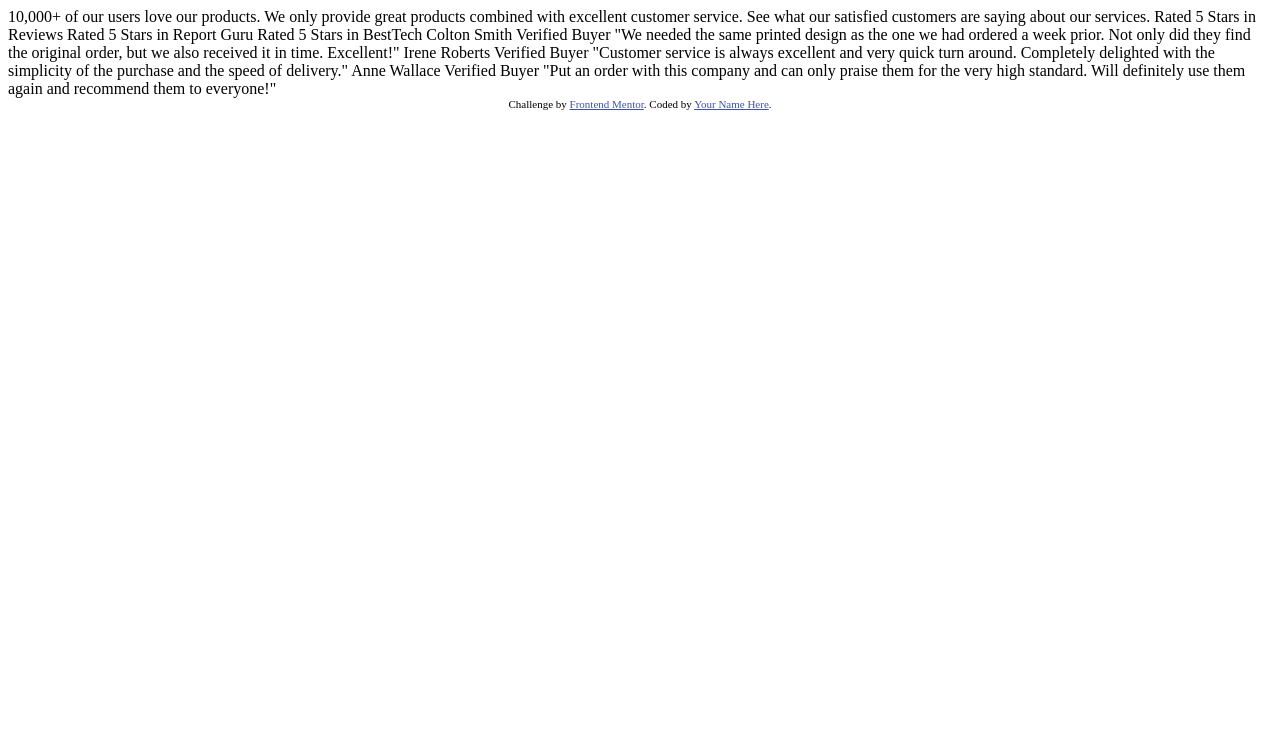
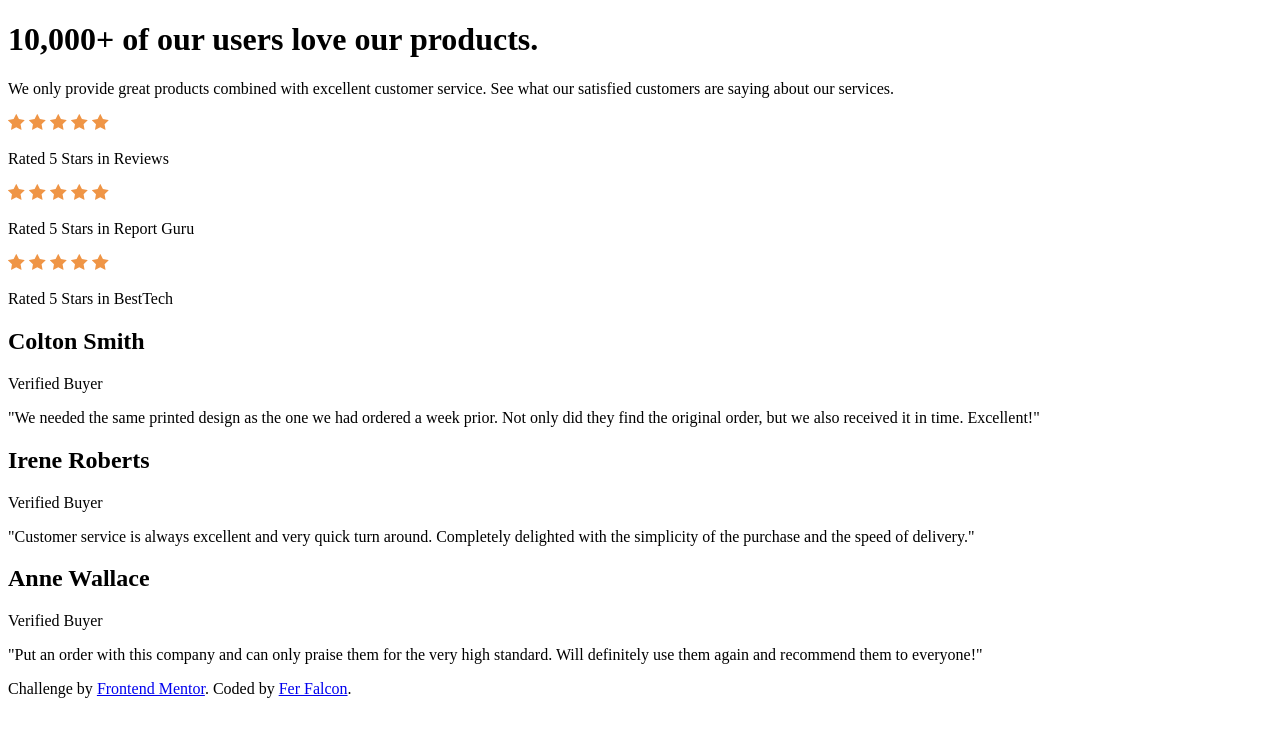
Before and after one commit to ferfalcon/social-proof-section, a plain HTML site: page index.html in a window 1280 px wide. Drawn offline with Linux system fonts and the light colour scheme.

Commit message:
Initial Basic markup

```diff
--- a/index.html
+++ b/index.html
@@ -1,61 +1,67 @@
 <!DOCTYPE html>
 <html lang="en">
+
 <head>
 	<meta charset="UTF-8" />
 	<meta name="viewport" content="width=device-width, initial-scale=1.0" />
-    <!-- displays site properly based on user's device -->
-
-    <link
-      rel="icon"
-      type="image/png"
-      sizes="32x32"
-      href="./images/favicon-32x32.png"
-    />
-
 	<title>Frontend Mentor | Social proof section</title>
-
-    <!-- Feel free to remove these styles or customise in your own stylesheet 👍 -->
-    <style>
-      .attribution {
-        font-size: 11px;
-        text-align: center;
-      }
-      .attribution a {
-        color: hsl(228, 45%, 44%);
-      }
-    </style>
+	<link rel="icon" type="image/png" sizes="32x32" href="./images/favicon-32x32.png" />
 </head>
 <body>
-    10,000+ of our users love our products.
-
-    We only provide great products combined with excellent customer service.
-    See what our satisfied customers are saying about our services.
-
-    Rated 5 Stars in Reviews
-    Rated 5 Stars in Report Guru
-    Rated 5 Stars in BestTech
-
-    Colton Smith
-    Verified Buyer
-    "We needed the same printed design as the one we had ordered a week prior.
-    Not only did they find the original order, but we also received it in time.
-    Excellent!"
-
-    Irene Roberts
-    Verified Buyer
-    "Customer service is always excellent and very quick turn around. Completely
-    delighted with the simplicity of the purchase and the speed of delivery."
-
-    Anne Wallace
-    Verified Buyer
-    "Put an order with this company and can only praise them for the very high
-    standard. Will definitely use them again and recommend them to everyone!"
-
-    <div class="attribution">
-      Challenge by
-      <a href="https://www.frontendmentor.io?ref=challenge" target="_blank"
-        >Frontend Mentor</a
-      >. Coded by <a href="#">Your Name Here</a>.
+	<main>
+		<h1>10,000+ of our users love our products.</h1>
+		<p>We only provide great products combined with excellent customer service. See what our satisfied customers are saying about our services.</p>
+		<div>
+			<div>
+				<img src="./images/icon-star.svg" alt="Star">
+				<img src="./images/icon-star.svg" alt="Star">
+				<img src="./images/icon-star.svg" alt="Star">
+				<img src="./images/icon-star.svg" alt="Star">
+				<img src="./images/icon-star.svg" alt="Star">
 			</div>
+			<p>Rated 5 Stars in Reviews</p>
+		</div>
+		<div>
+			<div>
+				<img src="./images/icon-star.svg" alt="Star">
+				<img src="./images/icon-star.svg" alt="Star">
+				<img src="./images/icon-star.svg" alt="Star">
+				<img src="./images/icon-star.svg" alt="Star">
+				<img src="./images/icon-star.svg" alt="Star">
+			</div>
+			<p>Rated 5 Stars in Report Guru</p>
+		</div>
+		<div>
+			<div>
+				<img src="./images/icon-star.svg" alt="Star">
+				<img src="./images/icon-star.svg" alt="Star">
+				<img src="./images/icon-star.svg" alt="Star">
+				<img src="./images/icon-star.svg" alt="Star">
+				<img src="./images/icon-star.svg" alt="Star">
+			</div>
+			<p>Rated 5 Stars in BestTech</p>
+		</div>
+		<article>
+			<h2>Colton Smith</h2>
+			<p>Verified Buyer</p>
+			<p>"We needed the same printed design as the one we had ordered a week prior. Not only did they find the original order, but we also received it in time. Excellent!"</p>
+		</article>
+		<article>
+			<h2>Irene Roberts</h2>
+			<p>Verified Buyer</p>
+			<p>"Customer service is always excellent and very quick turn around. Completely delighted with the simplicity of the purchase and the speed of delivery."</p>
+		</article>
+		<article>
+			<h2>Anne Wallace</h2>
+			<p>Verified Buyer</p>
+			<p>"Put an order with this company and can only praise them for the very high standard. Will definitely use them again and recommend them to everyone!"</p>
+		</article>
+	</main>
+	<footer class="signature">
+		<p>
+			Challenge by <a href="https://www.frontendmentor.io?ref=challenge" target="_blank">Frontend Mentor</a>.
+			Coded by <a href="https://www.linkedin.com/in/fernandofalcon/" target="_blank">Fer Falcon</a>.
+		</p>
+	</footer>
 </body>
 </html>
```
Also changed, not shown: 1 other file. Lines whose indentation alone changed are shown as unchanged.
